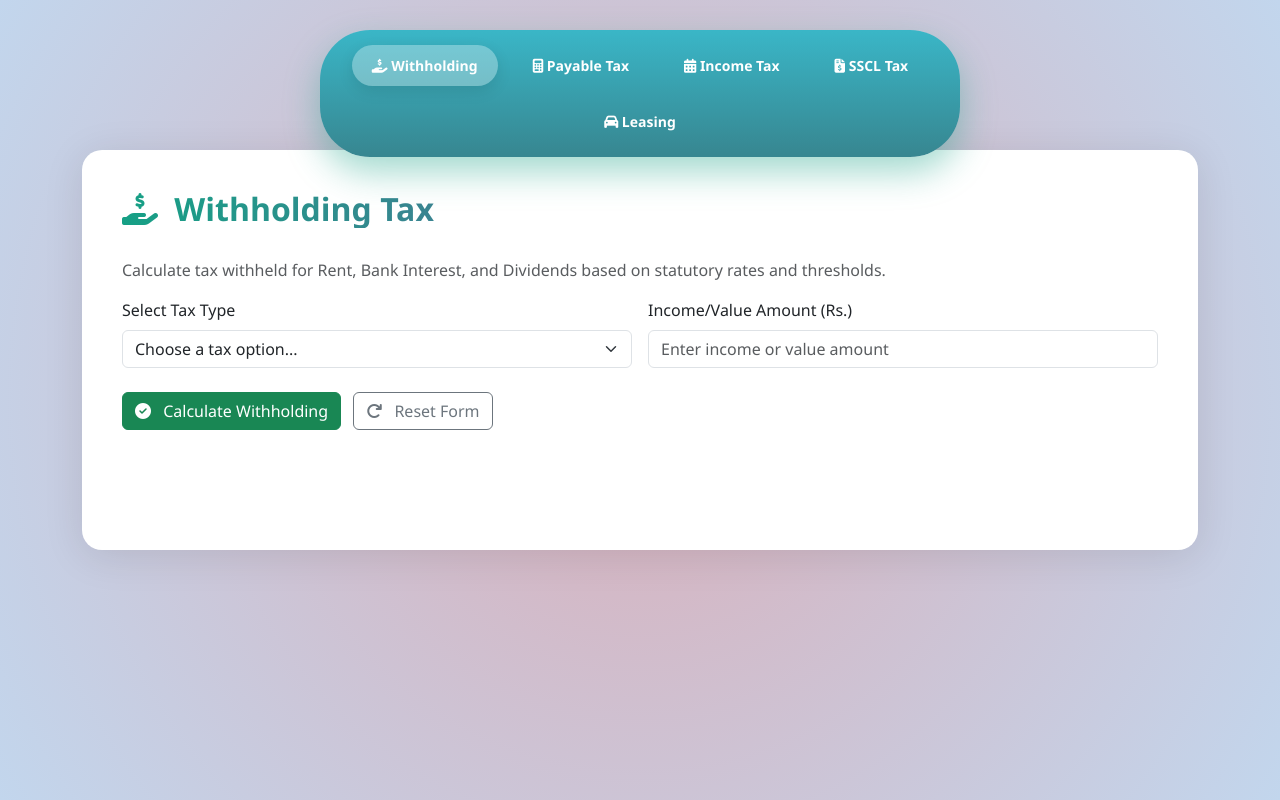
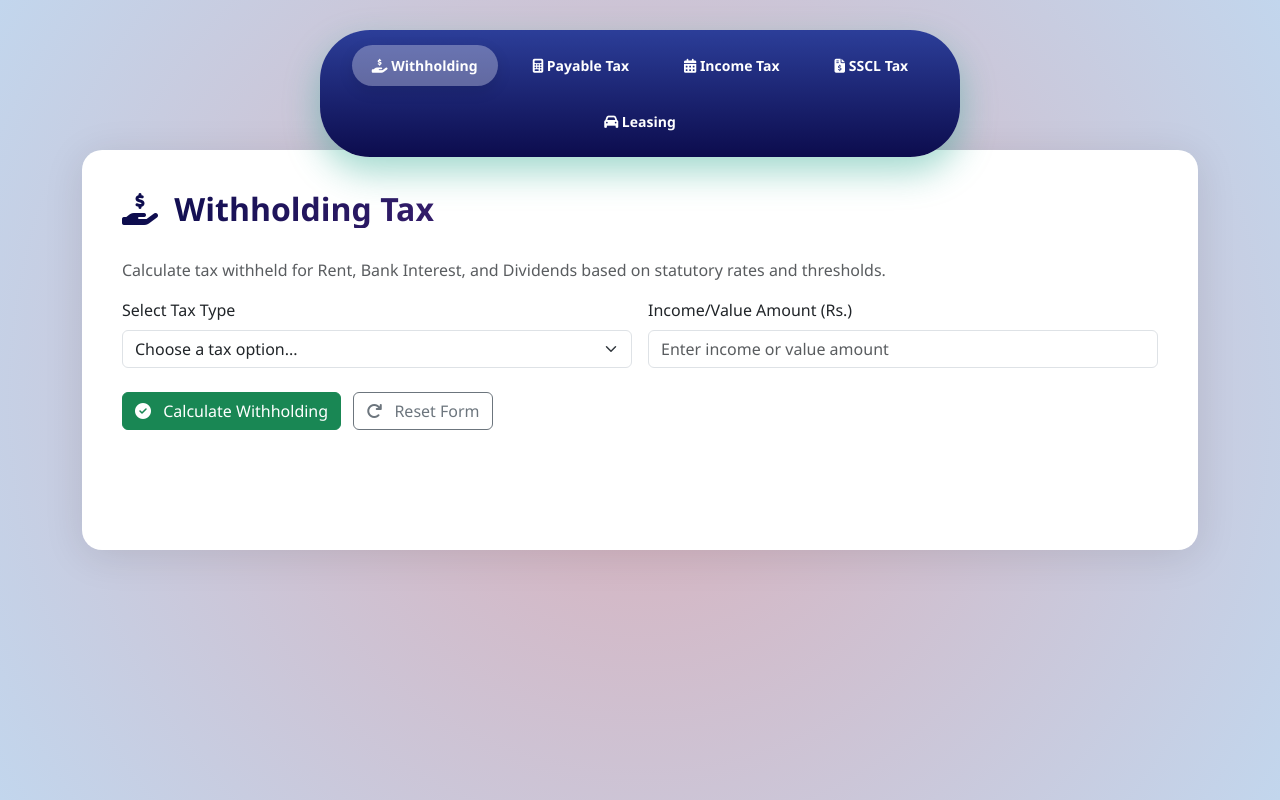
Before and after one commit to sahan99827/Tax_Calculator_system, a plain HTML site: page index.html in a window 1280 px wide. Drawn offline with nearby package versions, Linux system fonts and the light colour scheme; some packages are replaced by stand-ins of ours; a script that the page names is missing.

Commit message:
css color change

```diff
--- a/accest/css/style.css
+++ b/accest/css/style.css
@@ -18,8 +18,8 @@
         }
 
         .curved-nav {
-            background: #378690;
-            background: linear-gradient(0deg, rgba(55, 134, 144, 1) 0%, rgba(58, 182, 199, 1) 100%);
+            background: #0c0c4d;
+            background: linear-gradient(0deg, rgba(12, 12, 77, 1) 0%, rgba(44, 62, 153, 1) 100%);
             border-radius: 50px;
             padding: 15px 30px;
             box-shadow: 0 15px 35px rgba(22, 160, 133, 0.4);
@@ -85,7 +85,7 @@
         }
 
         .content-section h2 {
-            background: linear-gradient(90deg, #16a085 0%, #8e44ad 100%);
+            background: linear-gradient(90deg, #0C0C4D 0%, #8e44ad 100%);
             -webkit-background-clip: text;
             -webkit-text-fill-color: transparent;
             background-clip: text;
--- a/accest/js/app.js
+++ b/accest/js/app.js
@@ -490,7 +490,7 @@ const navLinks = document.querySelectorAll('.nav-link-custom');
                 <div class="col-lg-6 mb-5">
                     <div class="card shadow-sm border-0 h-100 p-3">
                         <div class="card-body">
-                            <h4 class="card-title text-info"><i class="fas fa-dollar-sign me-2"></i> Max Loan Value (Reverse)</h4>
+                            <h4 class="card-title" style="color:0C0C4D"><i class="fas fa-dollar-sign me-2"></i> Max Loan Value (Reverse)</h4>
                             <form id="reverseForm">
                                 <div class="mb-3">
                                     <label for="maxMonthlyPayment" class="form-label">Max Monthly Payment (Rs.)</label>
```
